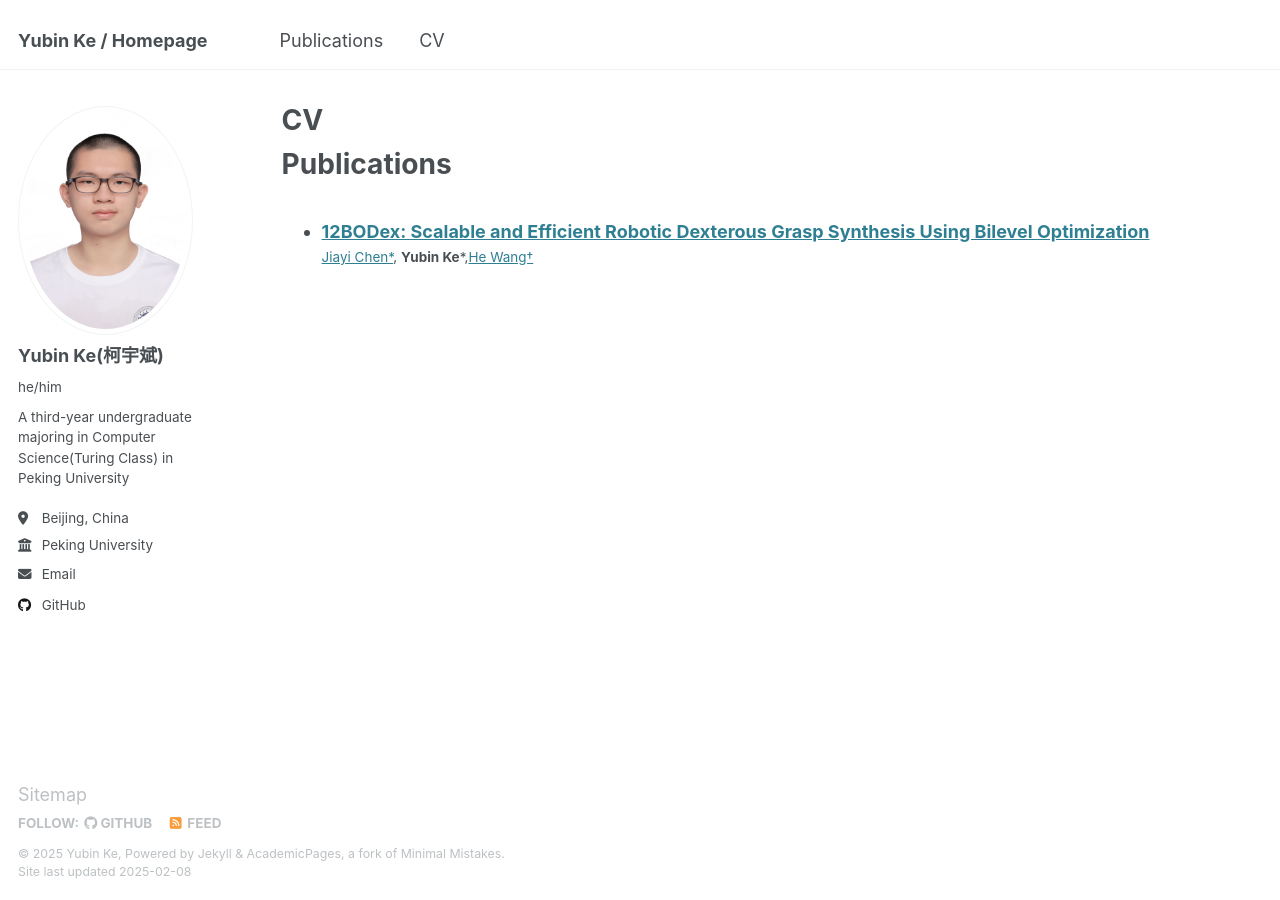
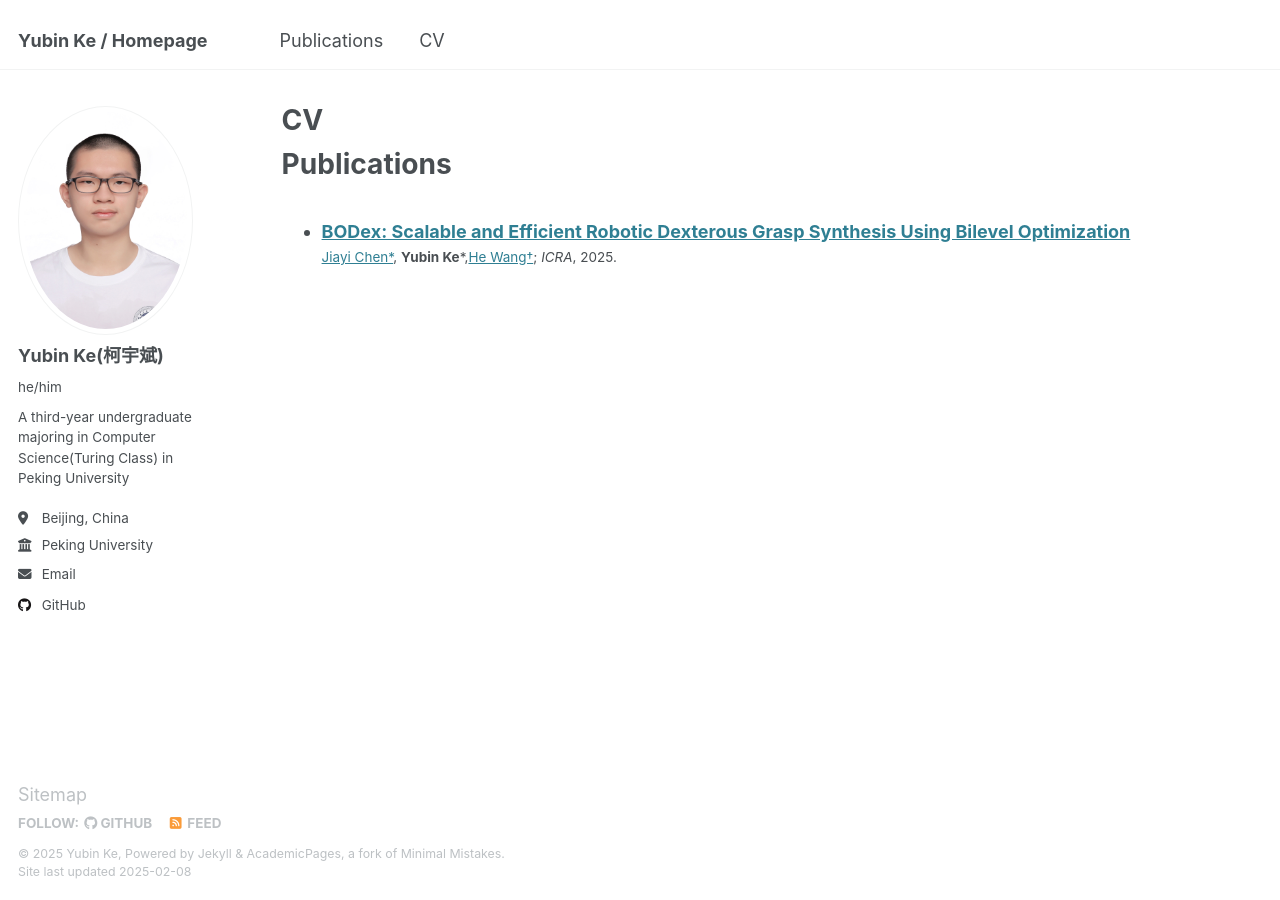
Before and after one commit to GFRL/GFRL.github.io, a Jekyll site: the page built from _pages/cv.md, in a window 1280 px wide. Built offline with Jekyll 4.4.1, drawn with Linux system fonts in a browser that asks for light colours.

```diff
--- a/_includes/archive-single-cv.html
+++ b/_includes/archive-single-cv.html
@@ -28,17 +28,17 @@
     {% endif %}
     <h3 class="archive__item-title" itemprop="headline">
       {% if post.collection == "publications"%}
-        <a href="{{ post.pub_project_href }}" rel="permalink">12{{ title }}</a>
+        <a href="{{ post.pub_project_href }}" rel="permalink">{{ title }}</a>
       {% elsif post.link %}
-        <a href="{{ post.link }}">{{ title }}12</a> <a href="{{ base_path }}{{ post.url }}" rel="permalink"><i class="fa fa-link" aria-hidden="true" title="permalink"></i><span class="sr-only">Permalink</span></a>
+        <a href="{{ post.link }}">{{ title }}</a> <a href="{{ base_path }}{{ post.url }}" rel="permalink"><i class="fa fa-link" aria-hidden="true" title="permalink"></i><span class="sr-only">Permalink</span></a>
       {% else %}
-        <a href="{{ base_path }}{{ post.url }}" rel="permalink">123{{ title }}</a>
+        <a href="{{ base_path }}{{ post.url }}" rel="permalink">{{ title }}</a>
       {% endif %}
     </h3>
     {% if post.read_time %}
       <p class="page__meta"><i class="fa fa-clock" aria-hidden="true"></i> {% include read-time.html %}</p>
     {% endif %}
-    {% if post.venue%}<p class="archive__item-excerpt" itemprop="description">{{ post.pub_authors }}</p> {% endif %}
+    {% if post.venue%}<p class="archive__item-excerpt" itemprop="description">{{ post.citation }}</p> {% endif %}
     </li>
  </article>
 </div>
```
